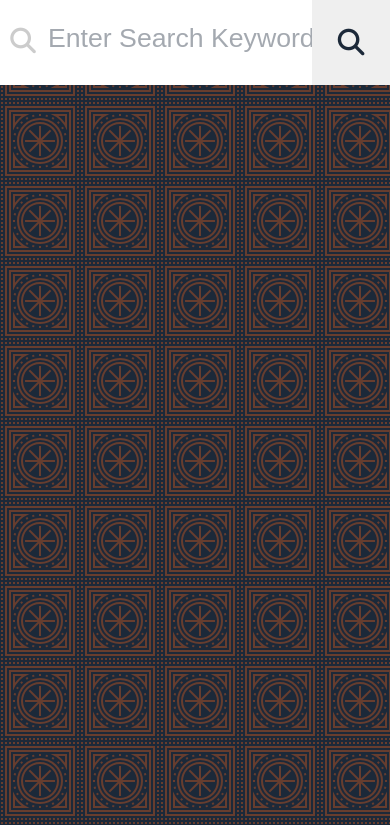
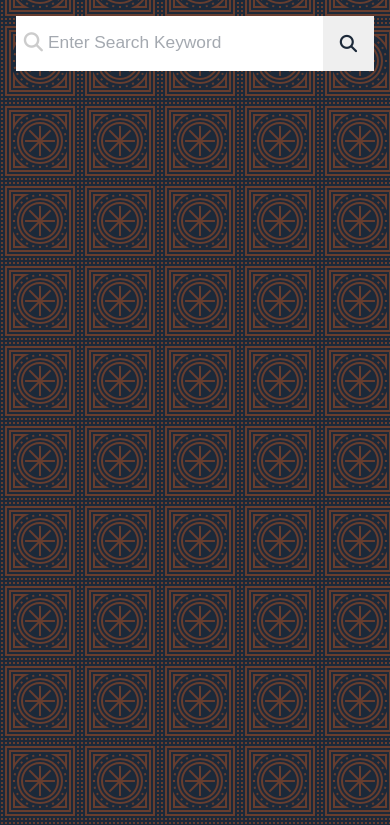
Before and after one commit to naglorias/Wikipedia-Search-App, a plain HTML site: page index.html in a window 390 px wide. Shown: the part 139-964 px from the top of the page. Drawn offline with Linux system fonts and the light colour scheme.

Commit message:
Update style.css

```diff
--- a/style.css
+++ b/style.css
@@ -117,19 +117,21 @@ span .fa-solid {
     box-shadow: 10px 10px;
 }
 
-.result > * {
+.result>* {
     margin: .4rem;
 }
 
 .title {
     font-size: 1.4em;
     font-weight: 700;
-    color:#18229a;
+    color: #18229a;
     margin-left: .5rem;
 }
-.content{
+
+.content {
     font-size: 1.3em;
 }
+
 .result a {
     color: #a80c57;
     font-size: 1em;
@@ -144,9 +146,54 @@ span .fa-solid {
 }
 
 @media screen and (max-width:768px) {
-    .main-title h2{
-        font-size: 2.6em ;
+    .main-title h2 {
+        font-size: 2.6em;
     }
+
+    .form-contents {
+        padding: 1rem;
+    }
+
+    .search-inpt {
+        width: 600px;
+        height: 55px;
+
+    }
+
+    #search {
+
+        padding-left: 2rem;
+
+    }
+
+    input[type="text"]::placeholder {
+        font-size: 1.3em;
+    }
+
+    .search-btn {
+        width: 100px;
+    }
+
+    /*  .search-btn button {
+        width: 100%;
+        height: 100%;
+        border: none;
+        outline: none;
+    } */
+
+
+
+    .fa-solid {
+        font-size: 1.3em;
+
+    }
+
+    span .fa-solid {
+        font-size: 1.2em;
+        top: 50%;
+        transform: translate(40%, -60%);
+    }
+
 
 }
 
@@ -155,12 +202,15 @@ span .fa-solid {
         grid-template-columns: repeat(4, 1fr);
 
     }
+
     .title {
         font-size: 1.2em;
     }
 
-    .content{
+    .content {
         font-size: 1em;
     }
 
+
+
 }
```
